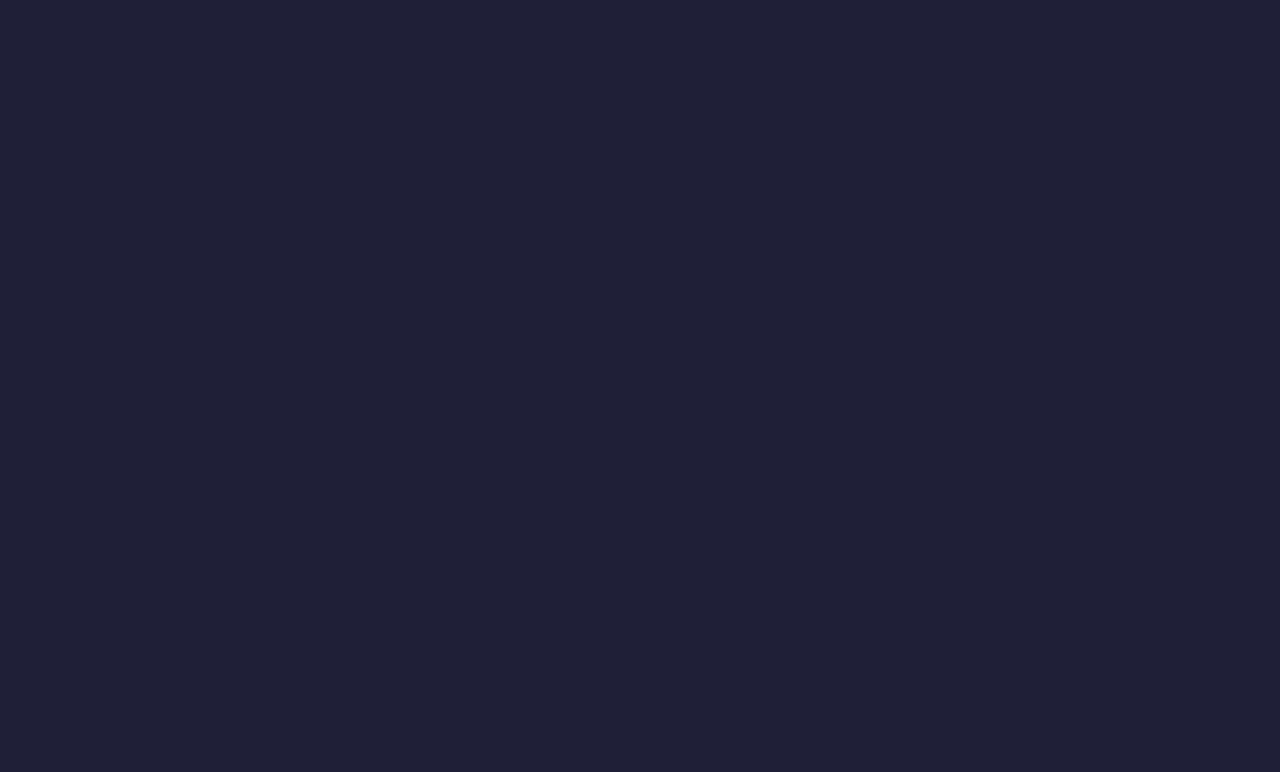
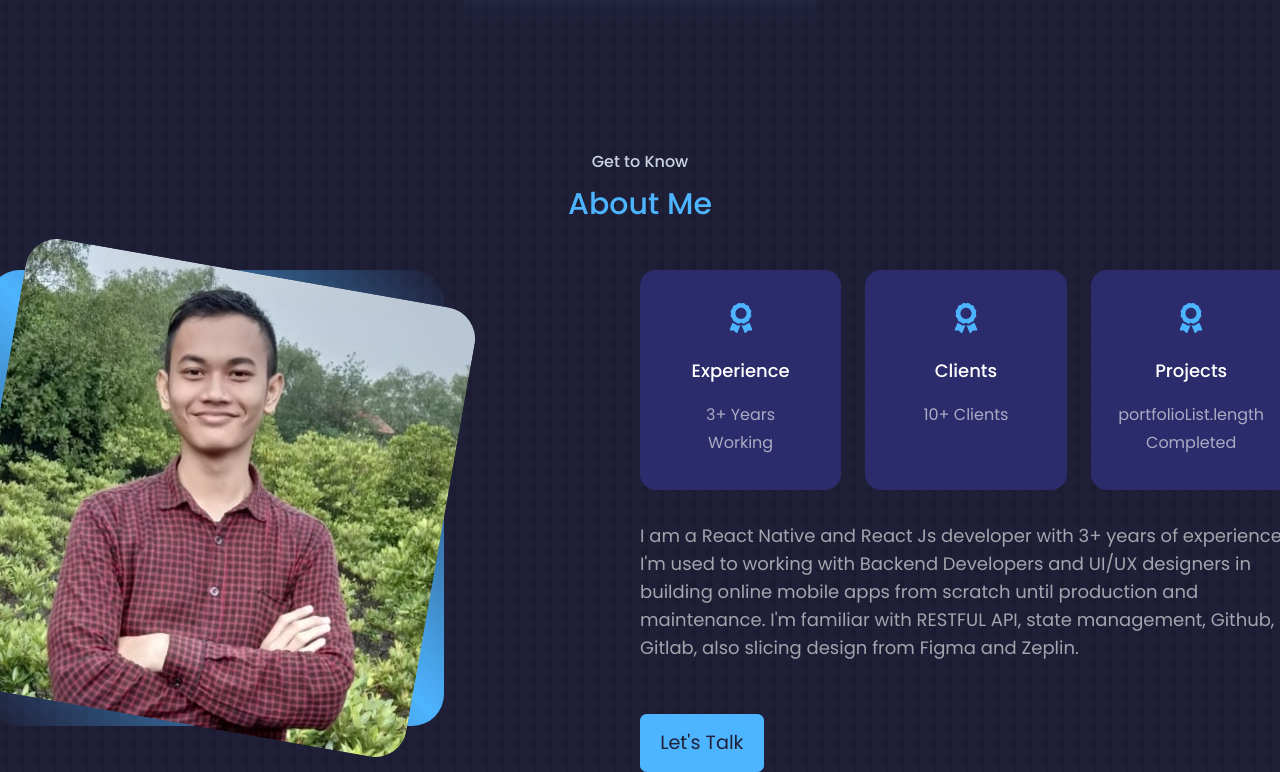
Before and after one commit to andirayka/portfolio-andirayka, a Next.js app: page / in a window 1280 px wide. Shown: the part 926-1698 px from the top of the page. Before the commit the page ends 900 px from the top, so only its background shows below. Built offline with nearby package versions, Linux system fonts and the light colour scheme.

Commit message:
feature: add About section

```diff
--- a/src/app/globals.css
+++ b/src/app/globals.css
@@ -2,9 +2,79 @@
 @tailwind components;
 @tailwind utilities;
 
+:root {
+  --color-bg: #1f1f38;
+  --color-bg-variant: #2c2c6c;
+  --color-primary: #4db4ff;
+  --color-primary-variant: rgba(77, 181, 255, 0.4);
+  --color-white: #fff;
+  --color-light: rgba(255, 255, 255, 0.6);
+}
+
+html {
+  scroll-behavior: smooth;
+}
+
+h1,
+h2,
+h3,
+h4,
+h5 {
+  font-weight: 500;
+}
+
+h1 {
+  font-size: 2.5rem;
+}
+
+section > h2,
+section > h5 {
+  text-align: center;
+  color: var(--color-light);
+}
+
+section > h2 {
+  color: var(--color-primary);
+  margin-bottom: 3rem;
+}
+
 body {
-  background: #1f1f38;
+  background: var(--color-bg);
   background-image: url("/bg-texture.png");
   display: flex;
+  line-height: 1.7;
   justify-content: center;
+  color: var(--color-white);
 }
+
+.about_me {
+  background: linear-gradient(
+    45deg,
+    transparent,
+    var(--color-primary),
+    transparent
+  );
+}
+
+.btn {
+  width: max-content;
+  display: inline-block;
+  color: var(--color-primary);
+  padding: 0.75rem 1.2rem;
+  border-radius: 0.4rem;
+  cursor: pointer;
+  border: 1px solid var(--color-primary);
+  transition: all 400ms ease;
+  font-size: 1.2rem;
+}
+
+.btn:hover {
+  background: var(--color-white);
+  color: var(--color-bg);
+  border-color: transparent;
+}
+
+.btn-primary {
+  background: var(--color-primary);
+  color: var(--color-bg);
+}
--- a/src/app/page.tsx
+++ b/src/app/page.tsx
@@ -1,10 +1,11 @@
+import About from "@/components/About";
 import Introduction from "@/components/Introduction";
 
 export default function Home() {
   return (
-    <main className="w-3/4 flex flex-col items-center">
-      {/* Section 1 */}
+    <main className="w-3/4 flex flex-col items-center gap-32">
       <Introduction />
+      <About />
     </main>
   );
 }
--- /dev/null
+++ b/src/components/About.tsx
@@ -0,0 +1,77 @@
+import Image from "next/image";
+import Me from "../../public/me.jpg";
+import { FaAward } from "react-icons/fa";
+import { FiUsers } from "react-icons/fi";
+import { VscFolderLibrary } from "react-icons/vsc";
+
+const experience = [
+  {
+    Icon: FaAward,
+    title: "Experience",
+    value: "3+ Years Working",
+  },
+  {
+    Icon: FiUsers,
+    title: "Clients",
+    value: "10+ Clients",
+  },
+  {
+    Icon: VscFolderLibrary,
+    title: "Projects",
+    value: `${"portfolioList.length"} Completed`,
+  },
+];
+
+const About = () => {
+  return (
+    <section className="flex flex-col items-center relative">
+      <h5 className="text-slate-300 text-center text-base">Get to Know</h5>
+      <h2 className="text-primary text-center text-3xl mt-3">About Me</h2>
+
+      <div className="grid grid-cols-[35%_50%] gap-[15%] my-0 mx-auto">
+        {/* Left */}
+        <section className="about_me w-full aspect-square rounded-[2rem] grid items-center">
+          <div className="rounded-[2rem] overflow-hidden rotate-[10deg] transition duration-200 ease-in hover:rotate-0">
+            <Image src={Me} alt="Picture of Andi Rayka" />
+          </div>
+        </section>
+
+        {/* Right */}
+        <section>
+          {/* Cards */}
+          <div className="grid grid-cols-3 gap-6">
+            {experience.map((item) => {
+              return (
+                <article
+                  key={item.title}
+                  className="bg-bg-variant border border-transparent rounded-2xl transition duration-300 ease-in hover:bg-transparent hover:border-primary cursor-default flex flex-col items-center p-8"
+                >
+                  <FaAward className="text-primary text-3xl" />
+                  <h5 className="text-lg text-center mt-6">{item.title}</h5>
+                  <small className="text-base text-light text-center mt-4 leading-7">
+                    {item.value}
+                  </small>
+                </article>
+              );
+            })}
+          </div>
+
+          <p className="mt-8 mb-10 mx-0 text-light text-lg">
+            I am a React Native and React Js developer with 3+ years of
+            experience. I&apos;m used to working with Backend Developers and
+            UI/UX designers in building online mobile apps from scratch until
+            production and maintenance. I&apos;m familiar with RESTFUL API,
+            state management, Github, Gitlab, also slicing design from Figma and
+            Zeplin.
+          </p>
+
+          <a href="#contact" className="btn btn-primary mt-3">
+            Let&apos;s Talk
+          </a>
+        </section>
+      </div>
+    </section>
+  );
+};
+
+export default About;
--- a/src/components/Introduction.tsx
+++ b/src/components/Introduction.tsx
@@ -42,7 +42,7 @@ const Introduction = () => {
 
       {/* Scroll Down */}
       <a
-        className="rotate-90 text-primary text-lg absolute right-0 bottom-1/2"
+        className="rotate-90 text-primary text-lg absolute right-0 bottom-1/2 hover:text-white transition duration-300 ease-in"
         href=""
       >
         Scroll Down
```
